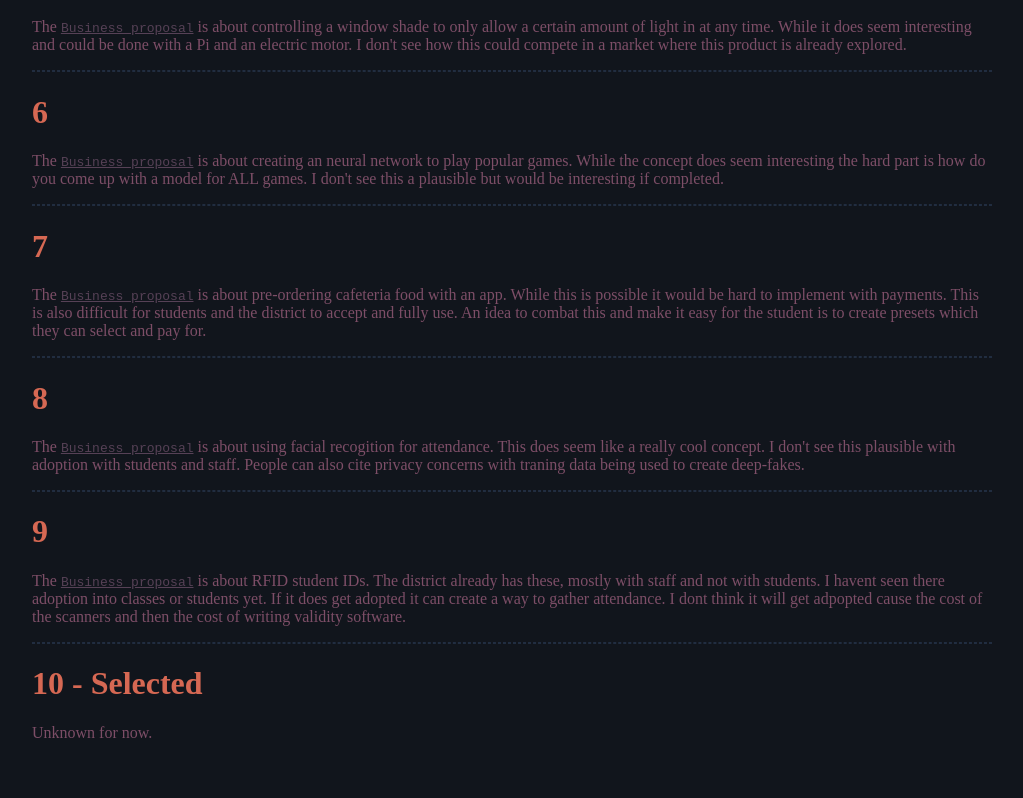
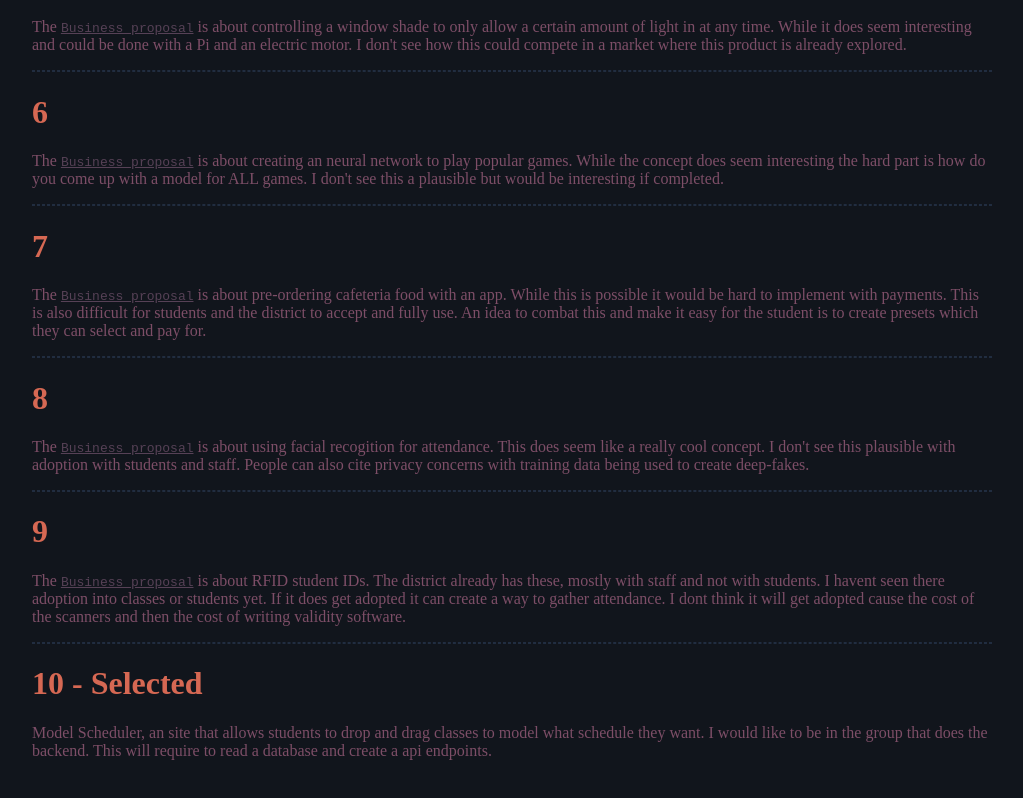
Before and after one commit to ryanhallock/ryanhallock.github.io, a plain HTML site: page CS-II/Projects/Business Plan/considered.html in a window 1280 px wide. Shown: the part 650-1448 px from the top of the page, without its empty margins (128-1151 px from the left). Drawn offline with Linux system fonts and the light colour scheme.

Commit message:
Added selected project to considered.html

```diff
--- a/CS-II/Projects/Business Plan/considered.html
+++ b/CS-II/Projects/Business Plan/considered.html
@@ -62,20 +62,20 @@
     <h1>8</h1>
     <p>
       The <a href="https://www.codermerlin.com/users/oliver-hankins/Digital%20Portfolio/CS-III/Projects/Business%20Plan/index.html" class="inline">Business proposal</a>
-      is about using facial recogition for attendance. This does seem like a really cool concept. I don't see this plausible with adoption with students and staff. People can also cite privacy concerns with traning data being used to create deep-fakes.
+      is about using facial recogition for attendance. This does seem like a really cool concept. I don't see this plausible with adoption with students and staff. People can also cite privacy concerns with training data being used to create deep-fakes.
     </p>
 
     <hr>
     <h1>9</h1>
     <p>
       The <a href="https://www.codermerlin.com/users/srijishnu-devarapalli/Digital%20Portfolio/CS-II/Projects/Business%20Plan/index.html" class="inline">Business proposal</a>
-      is about RFID student IDs. The district already has these, mostly with staff and not with students. I havent seen there adoption into classes or students yet. If it does get adopted it can create a way to gather attendance. I dont think it will get adpopted cause the cost of the scanners and then the cost of writing validity software.
+      is about RFID student IDs. The district already has these, mostly with staff and not with students. I havent seen there adoption into classes or students yet. If it does get adopted it can create a way to gather attendance. I dont think it will get adopted cause the cost of the scanners and then the cost of writing validity software.
     </p>
 
     <hr>
     <h1>10 - Selected</h1>
     <p>
-      Unknown for now.
+      Model Scheduler, an site that allows students to drop and drag classes to model what schedule they want. I would like to be in the group that does the backend. This will require to read a database and create a api endpoints.
     </p>
 
   </body>
```
